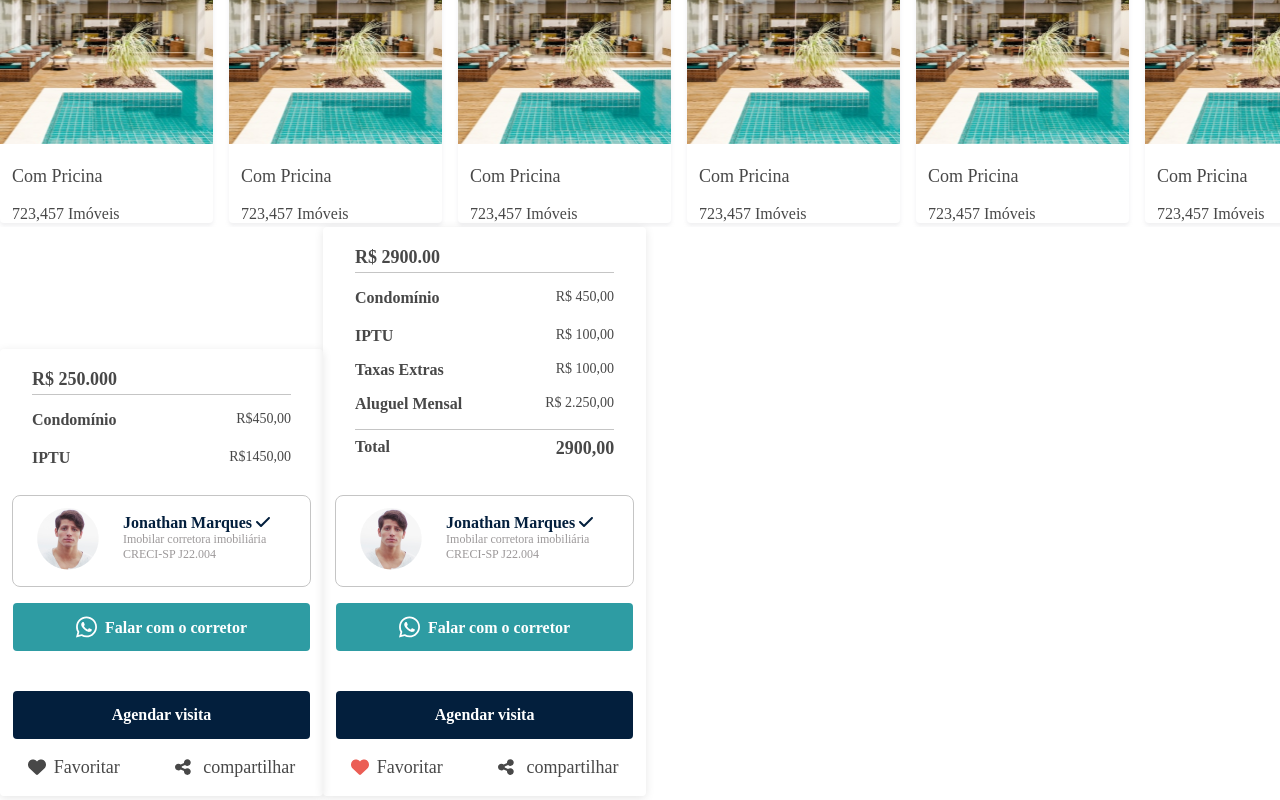
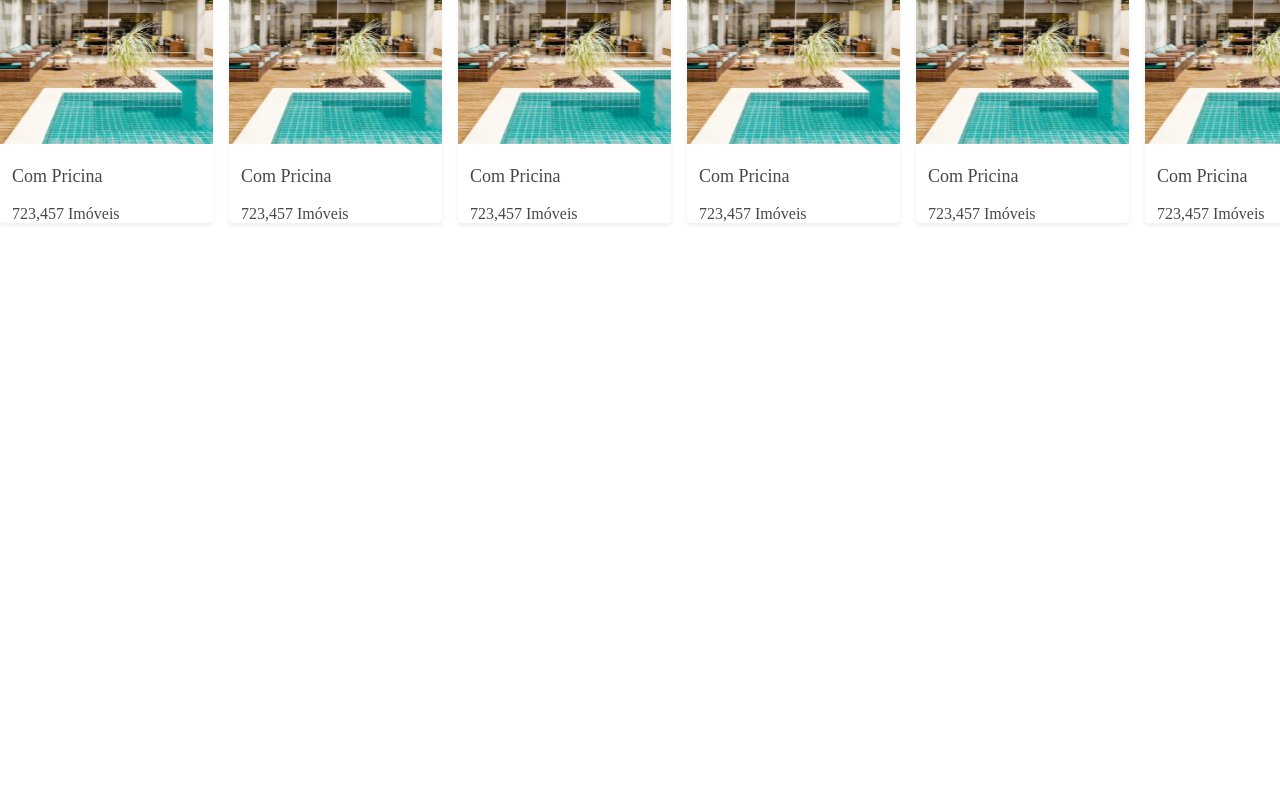
Before and after one commit to deboraCs26/desafio-taqtile-debora, a React (Create React App) app: page / in a window 1280 px wide. Shown: the part 1194-1994 px from the top of the page. After the commit the page ends 1421 px from the top, so only its background shows below. Built offline with nearby package versions, Linux system fonts and the light colour scheme.

Commit message:
correction app.tsx

```diff
--- a/src/App.tsx
+++ b/src/App.tsx
@@ -2,12 +2,10 @@ import React from 'react';
 import './App.css';
 import { Hero } from './style/hero-section';
 import { Banner } from './style/banner';
-import { VisitingCard } from './style/visiting-card/visiting-card';
 import { H2 } from './style/typography/h2';
 import { CardCategory } from './style/card-categorias-de-imoveis/card-category';
 import { CategoryCarousel } from './style/category-carousel/carousel-section';
 import imageCategory from './style/card-categorias-de-imoveis/cards/image-category.svg';
-import imgVisiting from './style/visiting-card/img/Img.png'
 
 export default function App() {
 
@@ -61,39 +59,6 @@ export default function App() {
         />
 
       </CategoryCarousel>
-      <div>
-        <VisitingCard
-          bigPrice="R$ 250.000"
-          image={imgVisiting}
-          locationText="Condomínio"
-          iptuText='IPTU'
-          price='R$1450,00'
-          condominiumPrice='R$450,00'
-          description=' Jonathan Marques'
-          captions={['Imobilar corretora imobiliária', 'CRECI-SP J22.004']}
-          icon
-        />
-
-        <VisitingCard
-          bigPrice="R$ 2900.00"
-          image={imgVisiting}
-          locationText="Condomínio"
-          iptuText="IPTU"
-          price="R$ 100,00"
-          condominiumPrice="R$ 450,00"
-          description="Jonathan Marques"
-          captions={['Imobilar corretora imobiliária', 'CRECI-SP J22.004']}
-          icon
-          iconColor='red'
-          serviceFeeLabel="Taxas Extras"
-          serviceFeeValue="R$ 100,00"
-          rentLabel="Aluguel Mensal"
-          rentValue="R$ 2.250,00"
-          value='Total'
-          amount='2900,00'
-        />
-
-      </div>
     </div>
 
   );
```
